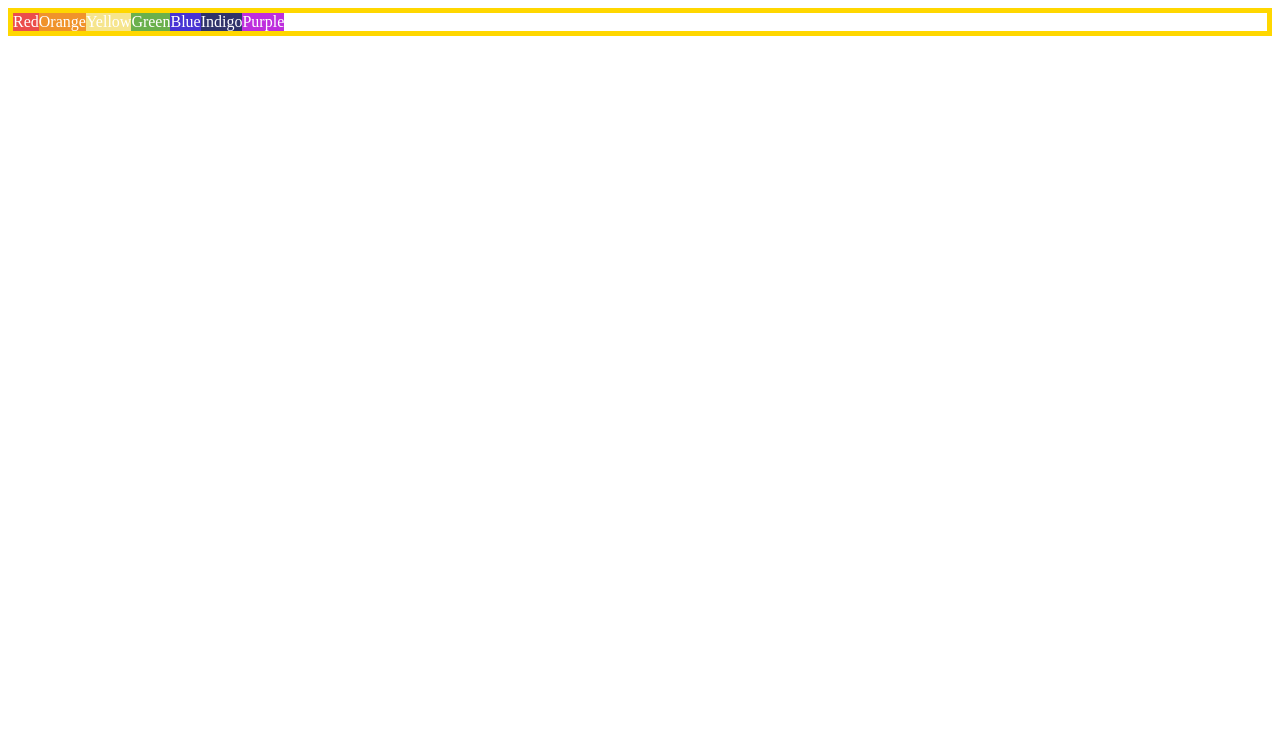
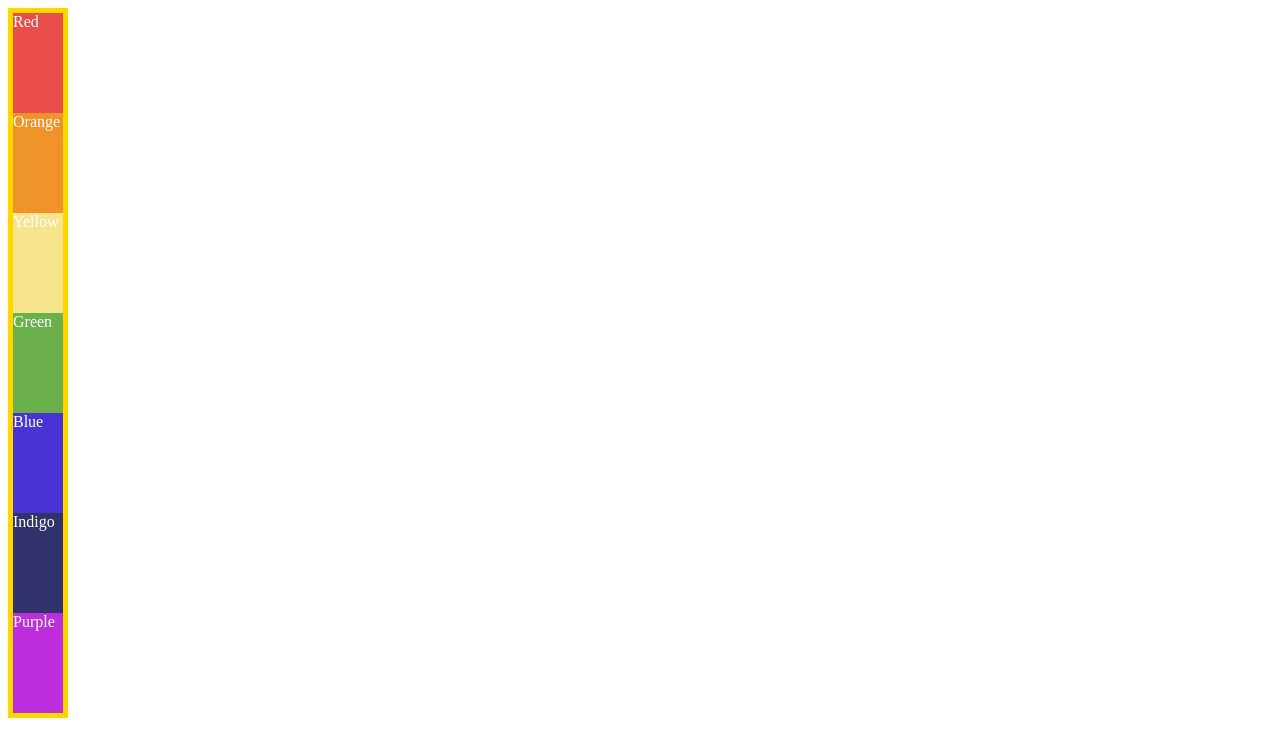
Before and after one commit to thebenjieangeles/CSS-flex-direction, a plain HTML site: page index.html in a window 1280 px wide. Drawn offline with Linux system fonts and the light colour scheme.

Commit message:
added my solution to the repository

```diff
--- a/index.html
+++ b/index.html
@@ -1,9 +1,8 @@
 <!DOCTYPE html>
 <html lang="en">
-
   <head>
-  <meta charset="UTF-8">
-  <meta name="viewport" content="width=device-width, initial-scale=1.0">
+    <meta charset="UTF-8" />
+    <meta name="viewport" content="width=device-width, initial-scale=1.0" />
     <title>Flex Direction</title>
     <!-- HINT:
   https://developer.mozilla.org/en-US/docs/Web/CSS/Universal_selectors
@@ -14,6 +13,36 @@
         color: white;
         border: 5px solid gold;
         display: flex;
+        flex-direction: column;
+        width: 50px;
+      }
+
+      .container > .red {
+        flex-basis: 100px;
+      }
+
+      .container > .orange {
+        flex-basis: 100px;
+      }
+
+      .container > .yellow {
+        flex-basis: 100px;
+      }
+
+      .container > .green {
+        flex-basis: 100px;
+      }
+
+      .container > .blue {
+        flex-basis: 100px;
+      }
+
+      .container > .indigo {
+        flex-basis: 100px;
+      }
+
+      .container > .purple {
+        flex-basis: 100px;
       }
 
       /*
@@ -21,13 +50,27 @@ Select all the elements that are the direct
 children of the .container class.
     */
 
-    .red {background-color: #eb4d4b;}
-    .orange {background-color: #f0932b;}
-    .yellow {background-color: #f6e58d;}
-    .green {background-color: #6ab04c;}
-    .blue {background-color: #4834d4;}
-    .indigo {background-color: #30336b;}
-    .purple {background-color: #be2edd;}
+      .red {
+        background-color: #eb4d4b;
+      }
+      .orange {
+        background-color: #f0932b;
+      }
+      .yellow {
+        background-color: #f6e58d;
+      }
+      .green {
+        background-color: #6ab04c;
+      }
+      .blue {
+        background-color: #4834d4;
+      }
+      .indigo {
+        background-color: #30336b;
+      }
+      .purple {
+        background-color: #be2edd;
+      }
     </style>
   </head>
 
@@ -41,7 +84,5 @@ children of the .container class.
       <div class="indigo">Indigo</div>
       <div class="purple">Purple</div>
     </div>
-
   </body>
-
 </html>
```
Lines whose indentation alone changed are shown as unchanged.
